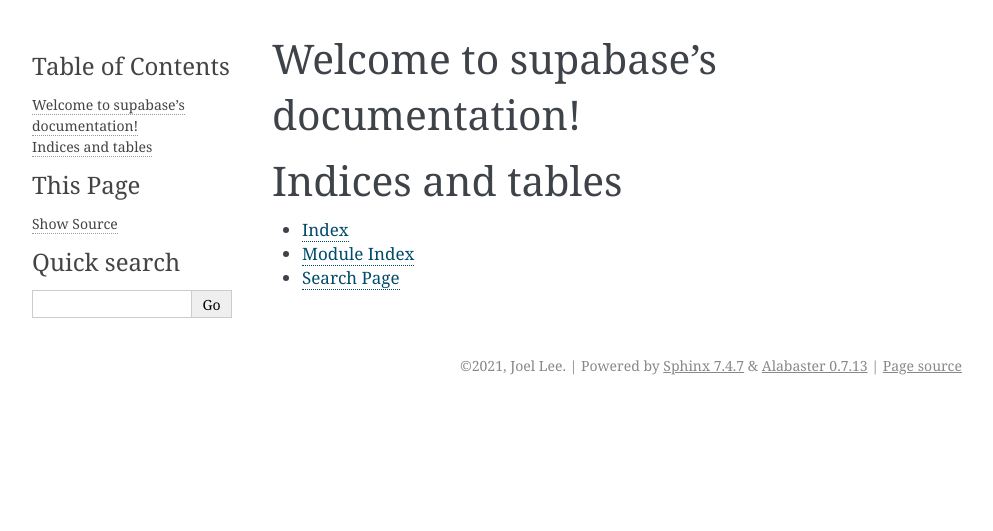
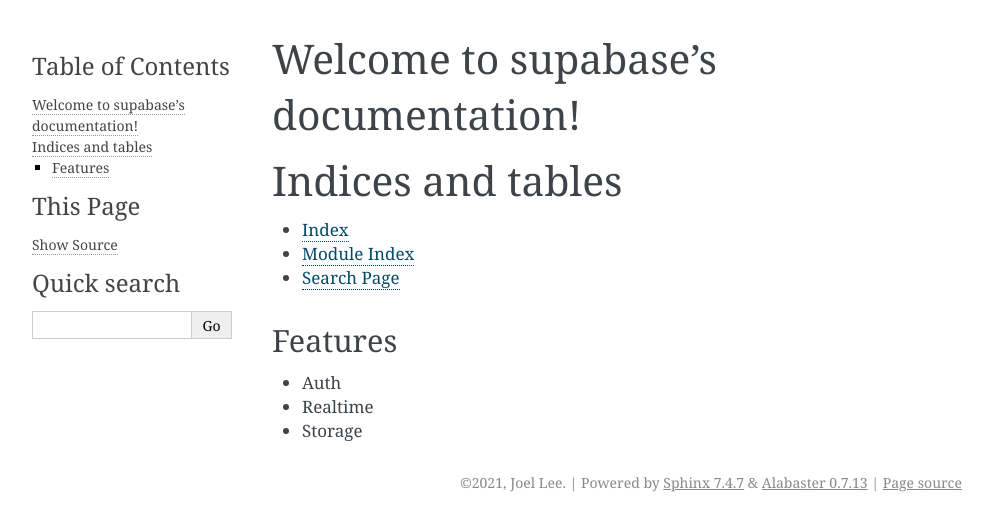
Before and after one commit to supabase/supabase-py, a Sphinx documentation site: the page built from docs/index.rst, in a window 1280 px wide. Shown: the top 531 px of the page, without its empty margins (148-1141 px from the left). Built offline with Sphinx 7.4.7, drawn with Linux system fonts in a browser that asks for light colours.

```diff
--- a/docs/conf.py
+++ b/docs/conf.py
@@ -17,9 +17,9 @@
 
 # -- Project information -----------------------------------------------------
 
-project = 'supabase'
-copyright = '2021, Joel Lee'
-author = 'Joel Lee'
+project = "supabase"
+copyright = "2021, Joel Lee"
+author = "Joel Lee"
 
 
 # -- General configuration ---------------------------------------------------
@@ -27,16 +27,15 @@
 # Add any Sphinx extension module names here, as strings. They can be
 # extensions coming with Sphinx (named 'sphinx.ext.*') or your custom
 # ones.
-extensions = [
-]
+extensions = ["myst_parser"]
 
 # Add any paths that contain templates here, relative to this directory.
-templates_path = ['_templates']
+templates_path = ["_templates"]
 
 # List of patterns, relative to source directory, that match files and
 # directories to ignore when looking for source files.
 # This pattern also affects html_static_path and html_extra_path.
-exclude_patterns = ['_build', 'Thumbs.db', '.DS_Store']
+exclude_patterns = ["_build", "Thumbs.db", ".DS_Store"]
 
 
 # -- Options for HTML output -------------------------------------------------
@@ -44,9 +43,9 @@
 # The theme to use for HTML and HTML Help pages.  See the documentation for
 # a list of builtin themes.
 #
-html_theme = 'alabaster'
+html_theme = "alabaster"
 
 # Add any paths that contain custom static files (such as style sheets) here,
 # relative to this directory. They are copied after the builtin static files,
 # so a file named "default.css" will overwrite the builtin "default.css".
-html_static_path = ['_static']
+html_static_path = ["_static"]
--- a/docs/index.rst
+++ b/docs/index.rst
@@ -18,3 +18,10 @@
 * :ref:`genindex`
 * :ref:`modindex`
 * :ref:`search`
+
+
+Features
+--------
+* Auth
+* Realtime
+* Storage
```
Also changed, not shown: README.md (+1 -1 lines).
